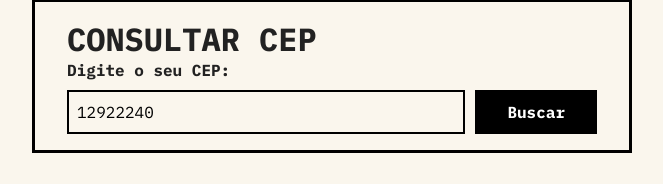
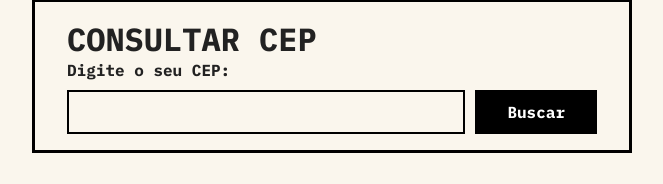
Before and after one commit to Brendovisk/examples-fetch-api, a plain HTML site: page index.html in a window 1280 px wide. Shown: the part 138-322 px from the top of the page, without its empty margins (308-971 px from the left). Drawn offline with Linux system fonts and the light colour scheme; no server answers.

Commit message:
refactor: remove unused input value

```diff
--- a/index.html
+++ b/index.html
@@ -28,7 +28,7 @@
         <form class="buscar" data-cep="form">
           <label for="cep">Digite o seu CEP:</label>
           <div class="cep-fields">
-            <input type="text" data-cep="input" value="12922240" required />
+            <input type="text" data-cep="input" required />
             <button>Buscar</button>
           </div>
         </form>
```
